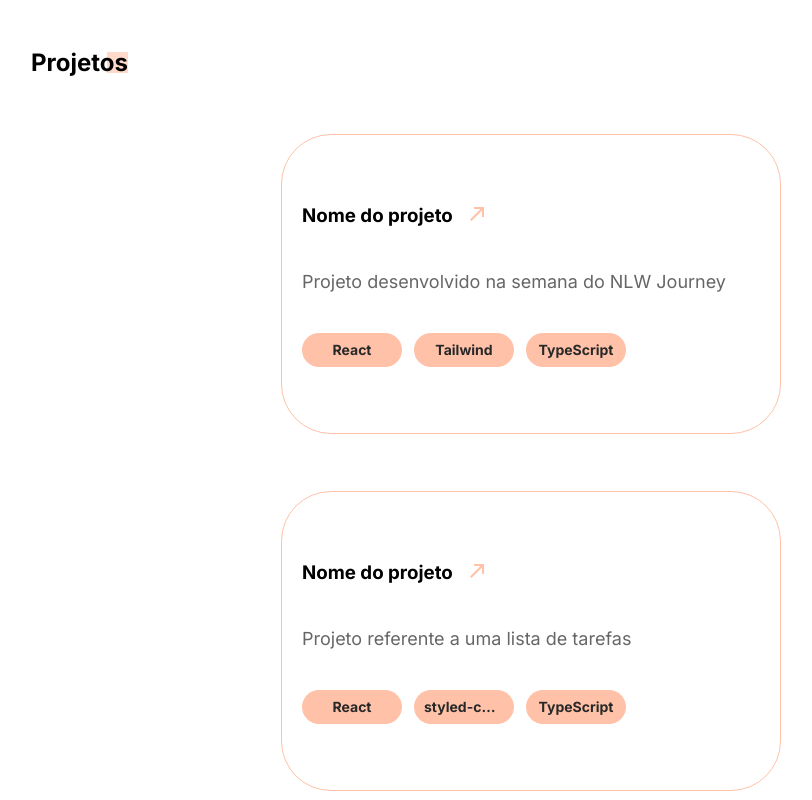
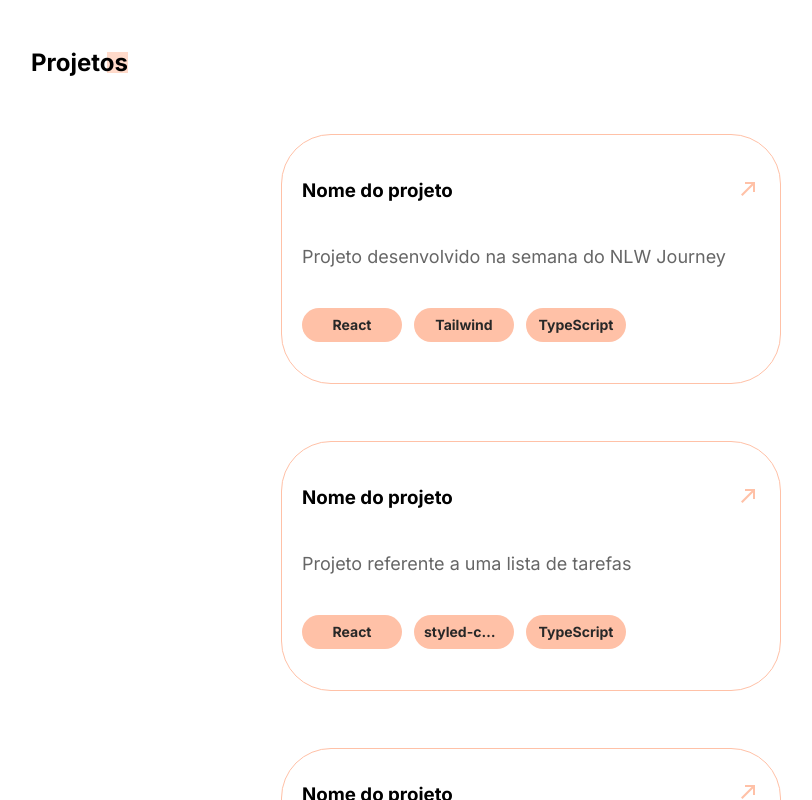
Before and after one commit to alexiamelhado18/portifolio_alexia, a Next.js app in the folder frontend/: page / in a window 1280 px wide. Shown: the part 2860-3660 px from the top of the page, without its empty margins (109-921 px from the left). Built offline with nearby package versions, Linux system fonts and the light colour scheme.

Commit message:
style: mudanças de estilização nos elementos

```diff
--- a/frontend/src/app/style.css
+++ b/frontend/src/app/style.css
@@ -125,7 +125,7 @@
 
 #section__experiencia {
     /* background-color: aqua; */
-    height: 100vh;
+    min-height: 100vh;
     width: 100%;
     display: flex;
     flex-direction: column;
@@ -320,7 +320,7 @@
     gap: 41px;
     max-width: 500px;
     width: 100%;
-    height: 300px;
+    min-height: 250px;
     border: 1px solid var(--cor1);
     border-radius: 50px;
     padding: 20px;
@@ -344,7 +344,18 @@
     font-size: 18px;
 }
 
-#section__projetos>div:nth-child(2)>div>div>div {
+#section__projetos>div:nth-child(2)>div>div>div:nth-child(1) {
+    display: flex;
+    align-items: center;
+    justify-content: space-between;
+    width: 100%;
+}
+
+#section__projetos>div:nth-child(2)>div>div>div:nth-child(1)>a>img:hover {
+    scale: 1.2;
+}
+
+#section__projetos>div:nth-child(2)>div>div>div:nth-child(3) {
     display: flex;
     align-items: center;
     gap: 12px;
@@ -394,7 +405,6 @@
     justify-content: center;
     gap: 41px;
     width: 100%;
-    margin-top: 57px;
 }
 
 @media only screen and (max-width: 350px) {
```
